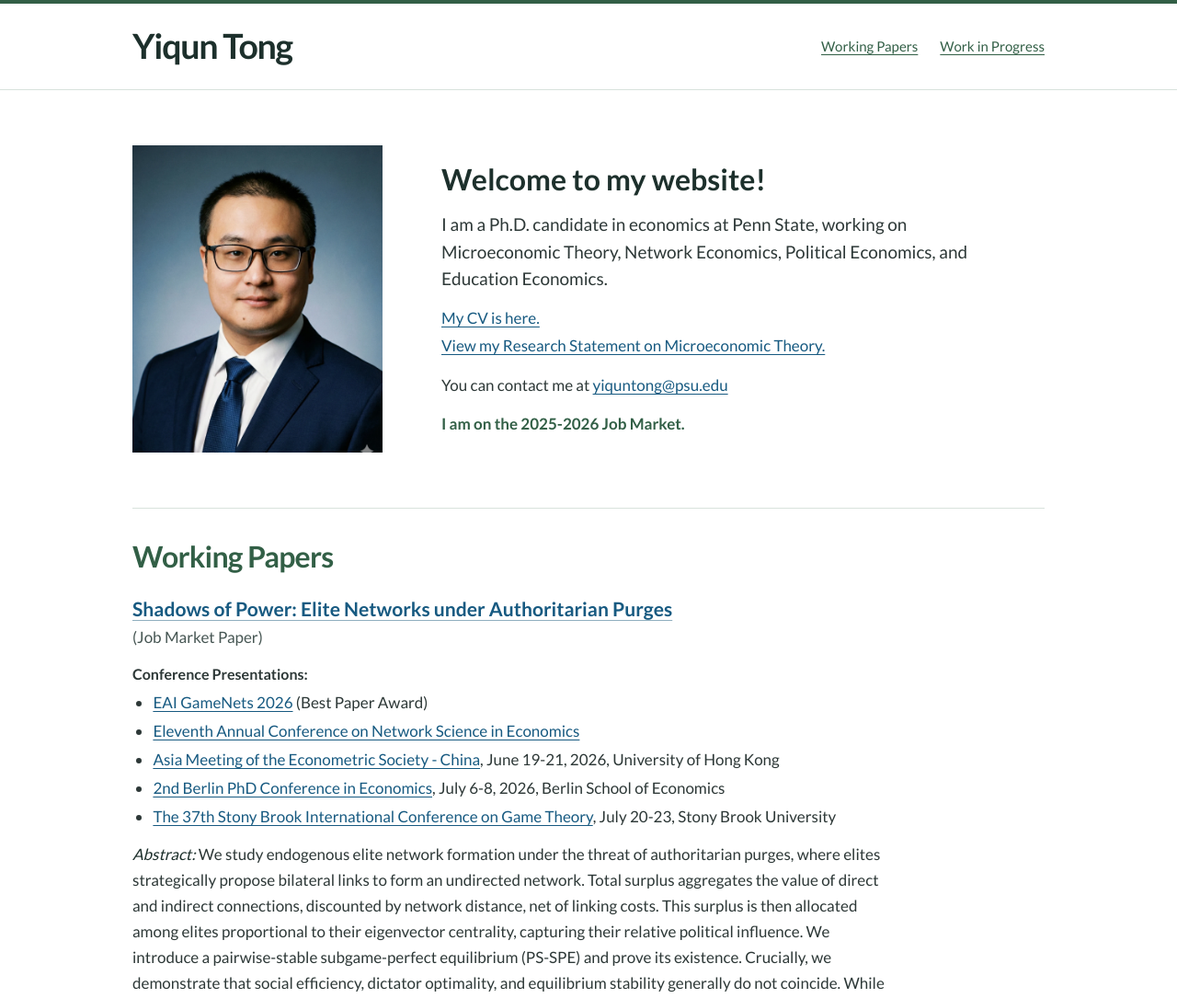
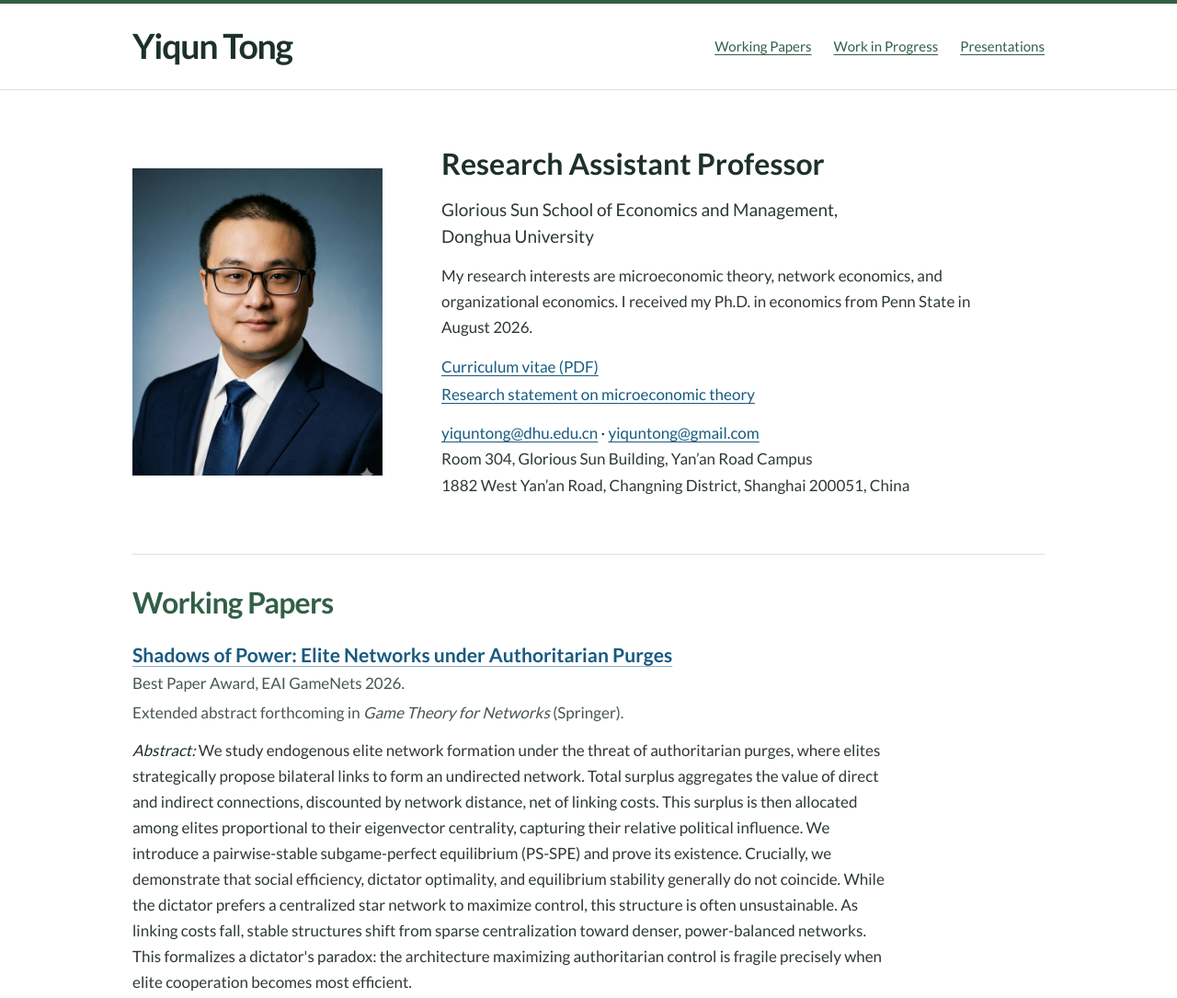
Before and after one commit to yiquntong/yiquntong.github.io, a plain HTML site: page index.html in a window 1280 px wide. Shown: the top 1085 px of the page at 92% size. Drawn offline with Linux system fonts and the light colour scheme.

Commit message:
Update the faculty profile and publish the current academic CV

```diff
--- a/assets/site.css
+++ b/assets/site.css
@@ -103,7 +103,7 @@ nav a { padding-block: 0.3rem; color: var(--green); font-size: 0.94rem; }
 .introduction > * + * { margin-top: 0.9rem; }
 .introduction .bio { font-size: 1.1875rem; line-height: 1.55; }
 .documents p + p { margin-top: 0.15rem; }
-.market { color: var(--green); font-weight: 700; }
+.contact { font-style: normal; }
 
 .research {
   padding-block: 2rem 2.75rem;
@@ -123,10 +123,15 @@ article + article { margin-top: 2.25rem; }
 h3 { color: var(--ink); font-size: 1.32rem; }
 h3 a { text-decoration-color: #90afbf; }
 .credit { margin-top: 0.25rem; color: var(--muted); }
-.presentations { margin-top: 1rem; }
-h4 { font-size: 1rem; }
-.presentations ul { margin: 0.45rem 0 0; padding-left: 1.4rem; }
-.presentations li + li { margin-top: 0.18rem; }
+.presentations {
+  display: grid;
+  grid-template-columns: auto minmax(0, 1fr);
+  column-gap: 1rem;
+  max-width: 83ch;
+  margin: 0;
+}
+.presentations dt { font-weight: 700; }
+.presentations dd { margin: 0; }
 .summary { margin-top: 0.8rem; }
 .summary em { color: var(--ink); }
 
@@ -140,6 +145,7 @@ footer {
 @media (max-width: 44rem) {
   .shell { width: min(35rem, calc(100% - 2.5rem)); }
   .masthead-inner { padding-block: 1rem; }
+  nav { column-gap: 1rem; }
   .profile {
     grid-template-columns: 1fr;
     gap: 1.4rem;
--- a/index.html
+++ b/index.html
@@ -5,14 +5,14 @@
   <meta name="viewport" content="width=device-width, initial-scale=1">
   <title>Yiqun Tong</title>
   <meta name="author" content="Yiqun Tong">
-  <meta name="description" content="Academic homepage of Yiqun Tong, a Ph.D. candidate in economics at Penn State. Research in microeconomic theory, network economics, political economics, and education economics.">
+  <meta name="description" content="Yiqun Tong, Research Assistant Professor at Donghua University. Research in microeconomic theory, network economics, and organizational economics.">
   <link rel="canonical" href="https://yiquntong.github.io/">
   <meta property="og:type" content="website">
   <meta property="og:title" content="Yiqun Tong">
   <meta property="og:url" content="https://yiquntong.github.io/">
   <meta property="og:image" content="https://yiquntong.github.io/assets/yiqun-tong.webp">
   <meta property="og:image:alt" content="Portrait of Yiqun Tong">
-  <meta property="og:description" content="Economics research, working papers, and CV of Yiqun Tong at Penn State.">
+  <meta property="og:description" content="Research, working papers, and CV of Yiqun Tong, Research Assistant Professor at the Glorious Sun School of Economics and Management, Donghua University.">
   <link rel="stylesheet" href="assets/site.css">
 </head>
 <body id="top">
@@ -20,29 +20,37 @@
   <header class="masthead">
     <div class="shell masthead-inner">
       <h1>Yiqun Tong</h1>
-      <nav aria-label="Research sections">
+      <nav aria-label="Page sections">
         <a href="#working-papers">Working Papers</a>
         <a href="#work-in-progress">Work in Progress</a>
+        <a href="#presentations">Presentations</a>
       </nav>
     </div>
   </header>
 
   <main class="shell" id="main-content">
-    <section class="profile" aria-labelledby="welcome">
+    <section class="profile" id="welcome" aria-labelledby="position">
       <img class="portrait" src="assets/yiqun-tong.webp" width="1280" height="1568"
            alt="Portrait of Yiqun Tong" fetchpriority="high">
       <div class="introduction">
-        <h2 id="welcome">Welcome to my website!</h2>
+        <h2 id="position">Research Assistant Professor</h2>
         <p class="bio">
-          I am a Ph.D. candidate in economics at Penn State, working on Microeconomic Theory,
-          Network Economics, Political Economics, and Education Economics.
+          Glorious Sun School of Economics and Management, Donghua&nbsp;University
+        </p>
+        <p>
+          My research interests are microeconomic theory, network economics, and organizational
+          economics. I received my Ph.D. in economics from Penn State in August 2026.
         </p>
         <div class="documents">
-          <p><a href="https://1drv.ms/b/c/d56d781b2fbecd74/IQC1UfIjux75QZAvt1EviRQ4AT0m77M_mb9XBv8RPi6Fshs?e=fezGI6" target="_blank" rel="noopener noreferrer">My CV is here.</a></p>
-          <p><a href="https://1drv.ms/b/c/d56d781b2fbecd74/IQBTX9Ow0rsMR7cGx5ftq4wsASCd9A9uDth6MlM-pkypNE8?e=7e05bu" target="_blank" rel="noopener noreferrer">View my Research Statement on Microeconomic Theory.</a></p>
+          <p><a href="cv/Yiqun-Tong-CV.pdf">Curriculum vitae (PDF)</a></p>
+          <p><a href="https://1drv.ms/b/c/d56d781b2fbecd74/IQBTX9Ow0rsMR7cGx5ftq4wsASCd9A9uDth6MlM-pkypNE8?e=7e05bu" target="_blank" rel="noopener noreferrer">Research statement on microeconomic theory</a></p>
         </div>
-        <p>You can contact me at <a href="mailto:yiquntong@psu.edu">yiquntong@psu.edu</a></p>
-        <p class="market">I am on the 2025-2026 Job Market.</p>
+        <address class="contact">
+          <a href="mailto:yiquntong@dhu.edu.cn">yiquntong@dhu.edu.cn</a> ·
+          <a href="mailto:yiquntong@gmail.com">yiquntong@gmail.com</a><br>
+          Room 304, Glorious Sun Building, Yan’an Road Campus<br>
+          1882 West Yan’an Road, Changning District, Shanghai 200051, China
+        </address>
       </div>
     </section>
 
@@ -50,17 +58,8 @@
       <h2 id="working-papers">Working Papers</h2>
       <article id="shadows-of-power">
         <h3><a href="https://1drv.ms/b/c/d56d781b2fbecd74/IQAzfHOHPtvQRbvSk2TbCyiCAVtMv5oWn_yxWzUXVekPBH0?e=mjfc5r" target="_blank" rel="noopener noreferrer">Shadows of Power: Elite Networks under Authoritarian Purges</a></h3>
-        <p class="credit">(Job Market Paper)</p>
-        <div class="presentations">
-          <h4>Conference Presentations:</h4>
-          <ul>
-            <li><a href="https://gamenets.eai-conferences.org/2026/" target="_blank" rel="noopener noreferrer">EAI GameNets 2026</a> (Best Paper Award)</li>
-            <li><a href="https://sites.google.com/view/nse2026/home" target="_blank" rel="noopener noreferrer">Eleventh Annual Conference on Network Science in Economics</a></li>
-            <li><a href="https://www.econometricsociety.org/regional-activities/schedule/2026/06/19/2026-Asia-Meeting-China-Hong-Kong" target="_blank" rel="noopener noreferrer">Asia Meeting of the Econometric Society - China</a>, June 19-21, 2026, University of Hong Kong</li>
-            <li><a href="https://sites.google.com/view/berlin-mt-be-phd-conference-26/home?authuser=0" target="_blank" rel="noopener noreferrer">2nd Berlin PhD Conference in Economics</a>, July 6-8, 2026, Berlin School of Economics</li>
-            <li><a href="https://gtcenter.org/international-conference/" target="_blank" rel="noopener noreferrer">The 37th Stony Brook International Conference on Game Theory</a>, July 20-23, Stony Brook University</li>
-          </ul>
-        </div>
+        <p class="credit">Best Paper Award, EAI GameNets 2026.</p>
+        <p class="credit">Extended abstract forthcoming in <em>Game Theory for Networks</em> (Springer).</p>
         <p class="summary">
           <em>Abstract:</em> We study endogenous elite network formation under the threat of
           authoritarian purges, where elites strategically propose bilateral links to form an
@@ -96,8 +95,8 @@
       </article>
 
       <article id="higher-education-expansion">
-        <h3><a href="https://1drv.ms/b/c/d56d781b2fbecd74/IQCDDDU7I-xCSKEHexXzPntUAb7HeuG6yNGy6I559En7T7M?e=veKiYm" target="_blank" rel="noopener noreferrer">Higher-Education Expansion and Upper-Secondary Choice: Rural–Urban Divergence in Vocational High School Completion</a></h3>
-        <p class="credit">joint with <a href="https://zhejianw.github.io/" target="_blank" rel="noopener noreferrer">Zhejian Wang</a>, <a href="https://sites.google.com/udel.edu/ruomingzhang-econ/home" target="_blank" rel="noopener noreferrer">Ruoming Zhang</a> - R&amp;R at Economic Modelling</p>
+        <h3><a href="https://1drv.ms/b/c/d56d781b2fbecd74/IQCDDDU7I-xCSKEHexXzPntUAb7HeuG6yNGy6I559En7T7M?e=veKiYm" target="_blank" rel="noopener noreferrer">Higher-Education Expansion, Upper-Secondary Choice, and Rural–Urban Vocational Attainment</a></h3>
+        <p class="credit">joint with <a href="https://zhejianw.github.io/" target="_blank" rel="noopener noreferrer">Zhejian Wang</a>, <a href="https://sites.google.com/udel.edu/ruomingzhang-econ/home" target="_blank" rel="noopener noreferrer">Ruoming Zhang</a></p>
         <p class="summary">
           <em>Abstract:</em> This paper examines whether rapid higher-education expansion reshapes
           earlier educational sorting in tracked systems. Using China's 1999 expansion as the
@@ -119,7 +118,7 @@
       </article>
 
       <article id="from-seats-to-status">
-        <h3><a href="https://1drv.ms/b/c/d56d781b2fbecd74/IQB27NgDexF4Q6vVFcAJVhHCARDRQxGMtIbyhxn4qeKkJ40?e=ZvNfUq" target="_blank" rel="noopener noreferrer">From Seats to Status: China’s 1999 Higher-Education Expansion and Urban-Rural Occupational Mobility</a></h3>
+        <h3><a href="https://1drv.ms/b/c/d56d781b2fbecd74/IQB27NgDexF4Q6vVFcAJVhHCARDRQxGMtIbyhxn4qeKkJ40?e=ZvNfUq" target="_blank" rel="noopener noreferrer">From Seats to Status: China’s 1999 Higher-Education Expansion and Urban–Rural Occupational Mobility</a></h3>
         <p class="credit">joint with <a href="https://zhejianw.github.io/" target="_blank" rel="noopener noreferrer">Zhejian Wang</a>, <a href="https://sites.google.com/udel.edu/ruomingzhang-econ/home" target="_blank" rel="noopener noreferrer">Ruoming Zhang</a></p>
         <p class="summary">
           <em>Abstract:</em> China's 1999 higher-education expansion sharply increased college
@@ -135,6 +134,22 @@
           Supply-side education policy shifts rural cohorts out of low-skill manual work and into
           skilled trades and basic services, while entry into professional and managerial
           positions remains unchanged.
+        </p>
+      </article>
+
+      <article id="community-rating-system">
+        <h3>Rewarding Community Adaptation: The Community Rating System and Local Government Finances</h3>
+        <p class="credit">joint with <a href="https://oneill.indianapolis.iu.edu/contact/people-directory/noonan-doug.html" target="_blank" rel="noopener noreferrer">Douglas Noonan</a>, <a href="https://publicpolicy.psu.edu/faculty-and-research/people/lilliard-richardson/" target="_blank" rel="noopener noreferrer">Lilliard Richardson</a></p>
+        <p class="summary">
+          This project conducts a causal analysis of the Community Rating System (CRS) and its
+          role in mitigating flood risk across 6,421 communities from 1990 to 2025. Using a
+          staggered Difference-in-Differences design with LASSO-based covariate selection, the
+          study identifies an 11–25% reduction in flood insurance claims among participating
+          jurisdictions. The model further captures the broader economic trade-offs of flood
+          management, documenting an increase in building permits alongside a 3–9% capitalization
+          effect on local home values. These findings provide new evidence on how federal policy
+          incentives shape community resilience and the long-term evolution of coastal and inland
+          housing markets.
         </p>
       </article>
     </section>
@@ -155,22 +170,21 @@
           party competition and the evolution of political systems.
         </p>
       </article>
+    </section>
 
-      <article id="community-rating-system">
-        <h3>Evaluating the Impact of the Community Rating System</h3>
-        <p class="credit">joint with <a href="https://oneill.indianapolis.iu.edu/contact/people-directory/noonan-doug.html" target="_blank" rel="noopener noreferrer">Douglas Noonan</a>, <a href="https://publicpolicy.psu.edu/faculty-and-research/people/lilliard-richardson/" target="_blank" rel="noopener noreferrer">Lilliard Richardson</a></p>
-        <p class="summary">
-          This project conducts a causal analysis of the Community Rating System (CRS) and its
-          role in mitigating flood risk across 6,421 communities from 1990 to 2025. Using a
-          staggered Difference-in-Differences design with LASSO-based covariate selection, the
-          study identifies an 11–25% reduction in flood insurance claims among participating
-          jurisdictions. The model further captures the broader economic trade-offs of flood
-          management, documenting an increase in building permits alongside a 3–9% capitalization
-          effect on local home values. These findings provide new evidence on how federal policy
-          incentives shape community resilience and the long-term evolution of coastal and inland
-          housing markets.
-        </p>
-      </article>
+    <section class="research" aria-labelledby="presentations">
+      <h2 id="presentations">Conference Presentations</h2>
+      <dl class="presentations">
+        <dt>2026</dt>
+        <dd>
+          <a href="https://conf.xmu.edu.cn/conf2026/APIOC/">APIOC</a> (scheduled),
+          <a href="https://www.appam.org/events/2026appam/">APPAM Fall Research Conference</a> (by coauthor),
+          <a href="https://gtcenter.org/international-conference/">Stony Brook Game Theory Conference</a>,
+          <a href="https://www.econometricsociety.org/regional-activities/schedule/2026/06/19/2026-Asia-Meeting-China-Hong-Kong">Econometric Society Asia Meeting–China</a>,
+          <a href="https://sites.google.com/view/nse2026/home">11th Conference on Network Science in Economics</a>,
+          <a href="https://gamenets.eai-conferences.org/2026/">EAI GameNets</a>
+        </dd>
+      </dl>
     </section>
   </main>
   <footer class="shell">
```
Also changed, not shown: 3 other files.
